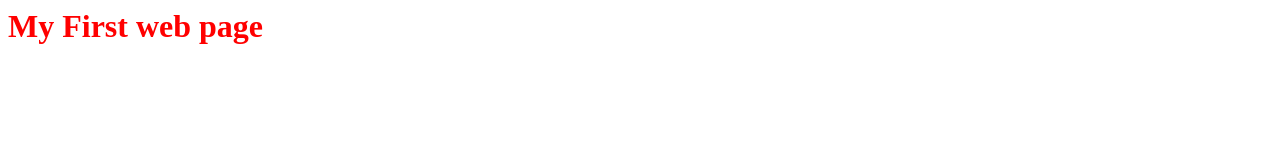
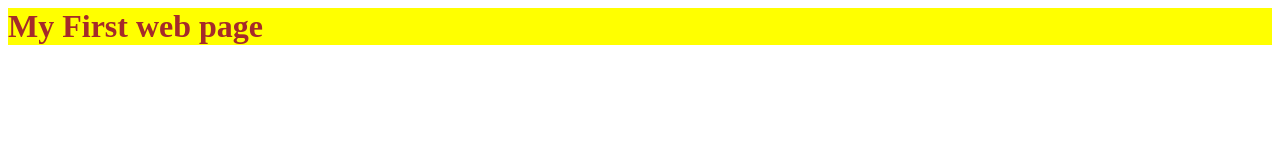
Before and after one commit to gopinathmukherjee272006-del/G-N-Project, a plain HTML site: page index.html in a window 1280 px wide. Drawn offline with Linux system fonts and the light colour scheme.

Commit message:
Update style.css

```diff
--- a/css/style.css
+++ b/css/style.css
@@ -1,3 +1,4 @@
 h1 {
-  color: red;
+  color: brown;
+  background-color: yellow;
 }
```
